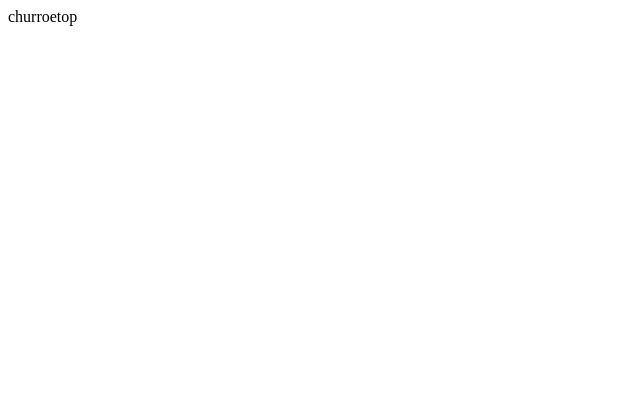
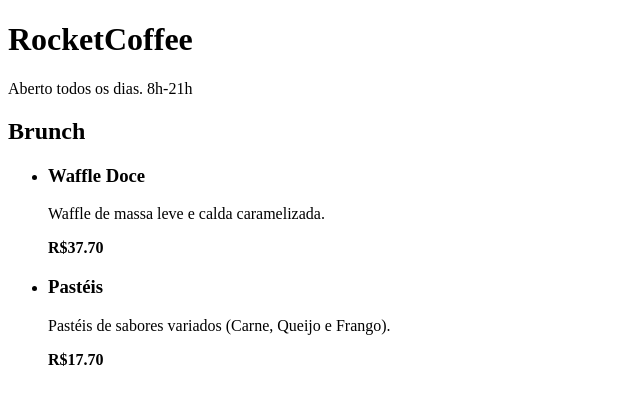
Before and after one commit to xBrandet/rocketcoffee, a plain HTML site: page index.html in a window 1280 px wide. Shown: the whole page, without its empty margins (0-640 px from the left). Drawn offline with Linux system fonts and the light colour scheme.

Commit message:
subindo cod treino

```diff
--- a/index.html
+++ b/index.html
@@ -1 +1,51 @@
-churroetop
+<!DOCTYPE html>
+<html lang="pt-br">
+  <head>
+    <meta charset="UTF-8">
+    <meta name="viewport" content="width=device-width, initial-scale=1.0">
+    <title>RocketCoffee</title>
+  </head>
+
+  <body>
+
+    <Header>
+      <h1>RocketCoffee</h1>
+      <p>Aberto todos os dias. 8h-21h</p>
+    </Header>
+
+    <section>
+      <h2>Brunch</h2>
+
+      <ul>
+        <li>
+          <div class="details">
+            <h3>Waffle Doce</h3>
+            <p class="description">
+              Waffle de massa leve e calda caramelizada.
+            </p>
+          </div>
+
+          <strong class="price">
+            R$37.70
+          </strong>
+        </li>
+
+        <li>
+          <div class="details">
+            <h3>Pastéis</h3>
+            <p class="description">
+              Pastéis de sabores variados (Carne, Queijo e Frango).
+            </p>
+          </div>
+
+          <strong class="price">
+            R$17.70
+          </strong>
+        </li>
+
+      </ul>
+
+    </section>
+
+  </body>
+</html>
```
